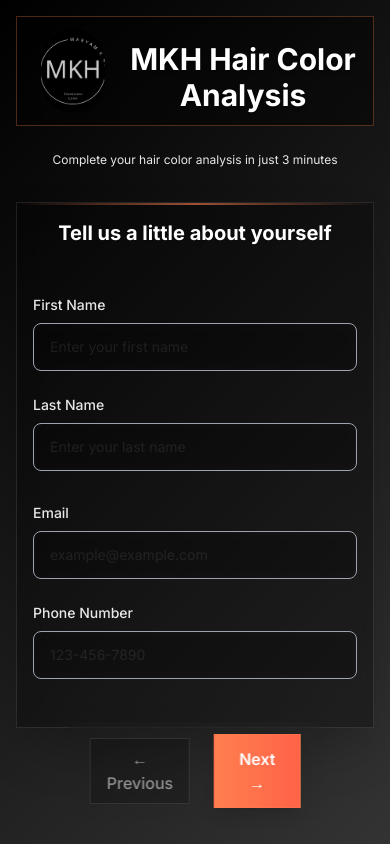
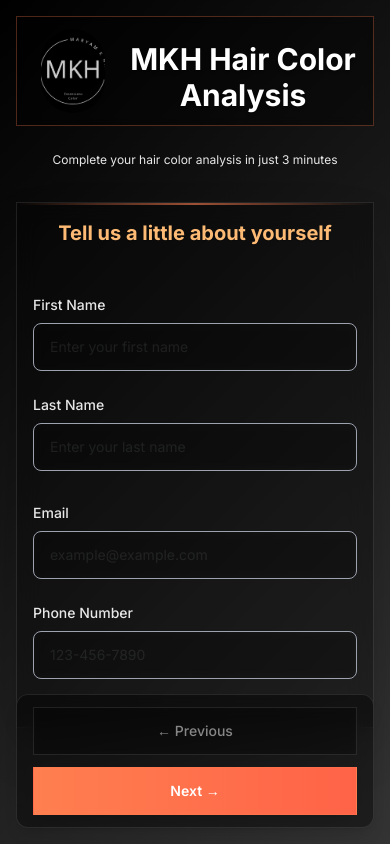
Before and after one commit to aaqibsheikh/hairstyle-consultation, a Next.js app: page / in a window 390 px wide. Built offline with nearby package versions, Linux system fonts and the light colour scheme.

Commit message:
colors changing

```diff
--- a/app/page.tsx
+++ b/app/page.tsx
@@ -155,13 +155,11 @@
     }
   };
 
-
   const prevSlide = () => {
     if (currentSlide > 1) {
       setCurrentSlide(currentSlide - 1);
     }
   };
-
 
   const goToSlide = (slide: number) => {
     setCurrentSlide(slide);
@@ -575,9 +573,9 @@
             <div className="glass-card mobile-card mb-9">
               {/* Title */}
               <div className="text-center mb-12">
-                <h2 className="mobile-heading font-bold text-white mb-4">
+                <h3 className="mobile-heading font-bold text-orange-300 mb-4">
                   Tell us a little about yourself
-                </h2>
+                </h3>
               </div>
 
               {/* First & Last Name */}
@@ -664,7 +662,7 @@
             <div className="glass-card mobile-card mb-9">
               {/* Hair Analysis */}
               <div className="mb-8">
-                <h3 className="text-white font-semibold mb-6">Hair Analysis</h3>
+                <h3 className="text-orange-300 font-semibold mb-6">Hair Analysis</h3>
 
                 {/* Row 1 */}
                 <div className="form-grid gap-6 mb-6">
@@ -788,12 +786,9 @@
               style={{ marginBottom: "0" }}
             >
               <div className="text-center mb-6">
-                <h2 className="mobile-heading font-bold text-white mb-4">
+                <h3 className="mobile-heading font-bold text-orange-300 mb-4">
                   Choose Your Hair Color
-                </h2>
-                <p className="text-white/80 mobile-text">
-                  Select the hair color category you're most interested in
-                </p>
+                </h3>
               </div>
 
               <div className="grid grid-cols-1 sm:grid-cols-2 gap-4">
@@ -835,9 +830,9 @@
         return (
           <>
             <div className="glass-card mobile-card">
-              <h2 className="mobile-heading font-bold text-white mb-6 text-center">
+              <h3 className="mobile-heading font-bold text-orange-300 mb-6 text-center">
                 Your present hair length?
-              </h2>
+              </h3>
               <div className="grid grid-cols-1 sm:grid-cols-2 gap-4">
                 {["Short", "Medium", "Long", "Extra-long"].map((length) => (
                   <label
@@ -873,9 +868,9 @@
         return (
           <>
             <div className="glass-card mobile-card">
-              <h2 className="mobile-heading font-bold text-white mb-6 text-center">
+              <h3 className="mobile-heading font-bold text-orange-300 mb-6 text-center">
                 Your personal style?
-              </h2>
+              </h3>
               <div className="grid grid-cols-1 sm:grid-cols-2 gap-4">
                 {["Classic", "Trendy", "Elegant", "Minimal"].map((style) => (
                   <label
@@ -911,9 +906,9 @@
         return (
           <>
             <div className="glass-card mobile-card">
-              <h2 className="mobile-heading font-bold text-white mb-6 text-center">
+              <h3 className="mobile-heading font-bold text-orange-300 mb-6 text-center">
                 Your hair maintenance routine?
-              </h2>
+              </h3>
               <div className="grid grid-cols-1 sm:grid-cols-2 gap-4">
                 {["Up to 6 weeks", "3 months", "6 months", "Yearly"].map(
                   (maintenance) => (
@@ -951,9 +946,9 @@
         return (
           <>
             <div className="glass-card mobile-card">
-              <h2 className="mobile-heading font-bold text-white mb-6 text-center">
+              <h3 className="mobile-heading font-bold text-orange-300 mb-6 text-center">
                 Which occasions do you choose your hair treatments frequently?
-              </h2>
+              </h3>
               <div className="grid grid-cols-1 sm:grid-cols-2 gap-4">
                 {[
                   "Birthdays/Anniversary",
@@ -992,10 +987,10 @@
         return (
           <>
             <div className="glass-card mobile-card">
-              <h2 className="mobile-heading font-bold text-white mb-6 text-center">
+              <h3 className="mobile-heading font-bold text-orange-300 mb-6 text-center">
                 Which treatments do you prefer presently or would like to try in
                 future?
-              </h2>
+              </h3>
               <div className="grid grid-cols-1 sm:grid-cols-2 gap-4">
                 {[
                   "All over color",
@@ -1037,9 +1032,9 @@
           <>
             <div className="glass-card mobile-card">
               <div className="text-center mb-6">
-                <h2 className="mobile-heading font-bold text-white mb-4">
+                <h3 className="mobile-heading font-bold text-orange-300 mb-4">
                   Upload some styles that inspire you
-                </h2>
+                </h3>
                 <p className="text-white/70 mobile-text">
                   (Optional you can skip to the next)
                 </p>
@@ -1109,9 +1104,9 @@
         return (
           <>
             <div className="glass-card mobile-card">
-              <h2 className="mobile-heading font-bold text-white mb-6 text-center">
+              <h3 className="mobile-heading font-bold text-orange-300 mb-6 text-center">
                 Work
-              </h2>
+              </h3>
               <p className="text-white/70 mobile-text mb-6 text-center">
                 (Optional you can skip to next)
               </p>
@@ -1176,9 +1171,9 @@
           <>
             <div className="glass-card mobile-card">
               <div className="mb-6">
-                <h2 className="mobile-heading font-bold text-white mb-4 text-center">
+                <h3 className="mobile-heading font-bold text-orange-300 mb-4 text-center">
                   Select Your Perfect Hair Days
-                </h2>
+                </h3>
                 <p className="text-white/80 mobile-text mb-2 text-center">
                   Select some of your most important days of the year when you
                   would like to look your very best. Let us send you a reminder
@@ -1301,10 +1296,7 @@
           <>
             <div className="glass-card mobile-card">
               <div className="text-center mb-8">
-                <h2 className="mobile-heading font-bold text-white mb-4">
-                  Review & Submit
-                </h2>
-                <p className="text-white/80 mobile-text">
+                <p className="text-orange-300/80 mobile-text">
                   Please review your information before submitting
                 </p>
               </div>
@@ -1391,16 +1383,16 @@
                     !formData.firstName ||
                     !formData.lastName
                   }
-                  className="mobile-btn relative overflow-hidden bg-gradient-to-r from-black to-gray-800 hover:from-gray-800 hover:to-black text-white font-bold py-4 px-8 shadow-2xl hover:shadow-3xl transform hover:scale-105 transition-all duration-500 disabled:opacity-50 disabled:cursor-not-allowed disabled:transform-none border-2 border-white/20 hover:border-white/40"
+                  className="mobile-btn relative overflow-hidden bg-gradient-to-r from-gray-500 to-gray-700 hover:from-gray-800 hover:to-black text-white font-bold py-4 px-8 shadow-2xl hover:shadow-3xl transform hover:scale-105 transition-all duration-500 disabled:opacity-50 disabled:cursor-not-allowed disabled:transform-none border-2 border-white/20 hover:border-white/40"
                 >
                   <div className="absolute inset-0 bg-gradient-to-r from-white/0 via-white/20 to-white/0 transform -skew-x-12 -translate-x-full hover:translate-x-full transition-transform duration-1000"></div>
                   {isGeneratingPDF ? (
-                    <span className="flex items-center justify-center relative z-10">
+                    <span className="flex items-center justify-center relative z-10 text-white">
                       <div className="animate-spin rounded-full h-6 w-6 border-3 border-white mr-3"></div>
                       <span className="text-lg">Generating...</span>
                     </span>
                   ) : (
-                    <span className="flex items-center justify-center relative z-10">
+                    <span className="flex items-center justify-center relative z-10 text-white">
                       <div className="text-2xl mr-3">📄</div>
                       <span className="text-lg">Download PDF</span>
                     </span>
@@ -1445,7 +1437,7 @@
                 alt="MKH Logo"
                 className="ml-3 w-16 h-auto opacity-80 rounded-full object-cover"
               />
-              <h1 className="mt-3 ml-5"> MKH Hair Color Analysis</h1>
+              <h1 className="mt-3 ml-5"> MKH Hair Color Analysis </h1>
             </div>
           </div>
         </header>
@@ -1485,16 +1477,17 @@
           {renderSlide()}
 
           {/* Sticky Footer Navigation */}
-          <div className="fixed bottom-6 left-1/2 -translate-x-1/2 z-50">
+          <div className="fixed bottom-4 left-1/2 -translate-x-1/2 z-50 w-full max-w-lg px-4 sm:bottom-6">
   <div
-              className="flex flex-row items-center justify-center gap-6
-                 bg-transparent backdrop-blur-md
-                 px-6 py-3 rounded-2xl"
+    className="flex flex-col sm:flex-row items-center justify-center gap-3 sm:gap-6
+               bg-black/40 backdrop-blur-md border border-white/10
+               px-4 sm:px-6 py-3 rounded-xl sm:rounded-2xl shadow-lg"
   >
     <button
       onClick={prevSlide}
       disabled={currentSlide === 1}
-                className="btn-secondary disabled:opacity-50 disabled:cursor-not-allowed mobile-btn"
+      className="btn-secondary w-full sm:w-auto text-sm sm:text-base
+                 disabled:opacity-50 disabled:cursor-not-allowed mobile-btn"
     >
       ← Previous
     </button>
@@ -1502,12 +1495,14 @@
     <button
       onClick={nextSlide}
       disabled={currentSlide === totalSlides}
-                className="btn-primary disabled:opacity-50 disabled:cursor-not-allowed mobile-btn"
+      className="btn-primary w-full sm:w-auto text-sm sm:text-base
+                 disabled:opacity-50 disabled:cursor-not-allowed mobile-btn"
     >
       Next →
     </button>
   </div>
 </div>
+
         </div>
 
         {/* Notification */}
```
Lines whose indentation alone changed are shown as unchanged.
